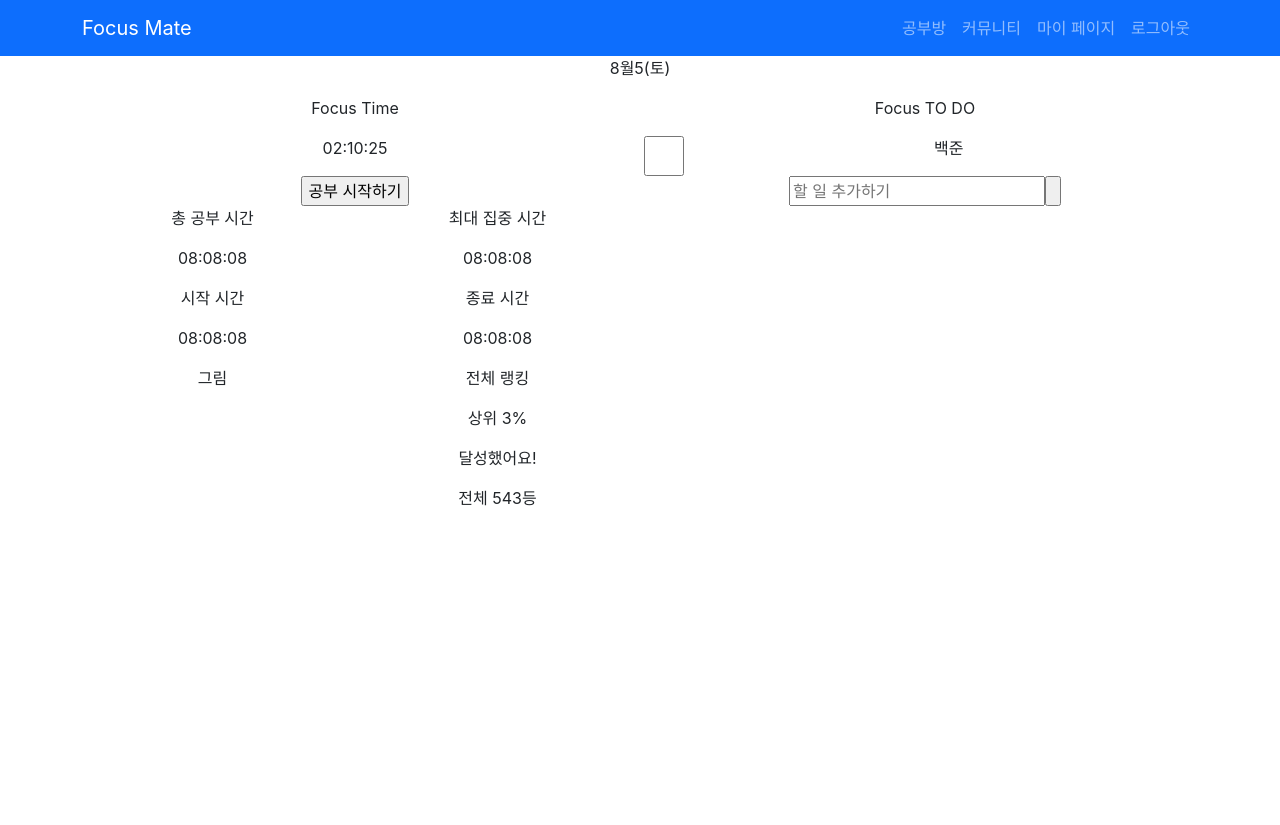
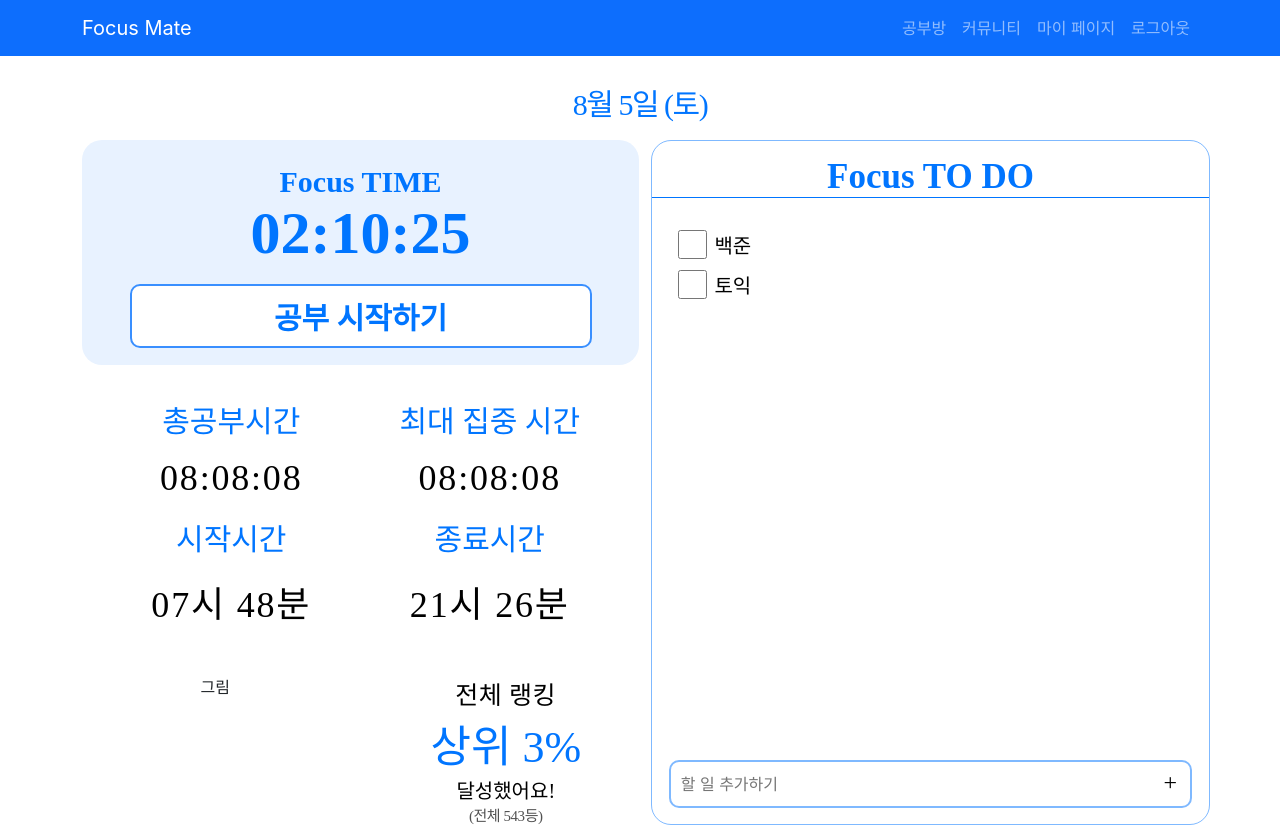
Before and after one commit to TEAM-TETRIS-Web/Front-end, a React (Create React App) app in the folder tetris/: page / in a window 1280 px wide. Before the commit the page ends 800 px from the top, so only its background shows below. Built offline with nearby package versions, Linux system fonts and the light colour scheme.

Commit message:
css 적용 (todolist, time, 랭킹 적용 필요)

```diff
--- /dev/null
+++ b/tetris/src/pages/main.css
@@ -0,0 +1,207 @@
+.title-date {
+  color: #0075ff;
+  text-align: center;
+  font-family: LINE Seed Sans KR;
+  font-size: 1.875rem;
+  font-style: normal;
+  font-weight: 400;
+  line-height: normal;
+  letter-spacing: -0.09375rem;
+  margin-top: 1.5rem;
+}
+
+.time-div {
+  border-radius: 1.25rem;
+  background: #e8f2ff;
+  padding: 1px;
+}
+
+.time-div .time-title {
+  margin-top: 1.5rem;
+  margin-bottom: 0;
+  color: #0075ff;
+  text-align: center;
+  font-family: LINE Seed Sans KR;
+  font-size: 1.875rem;
+  font-style: normal;
+  font-weight: 700;
+  line-height: normal;
+}
+
+.time-div .time-clock {
+  display: inline-block;
+  color: #0075ff;
+  text-align: center;
+  font-family: LINE Seed Sans KR;
+  font-size: 3.75rem;
+  font-style: normal;
+  font-weight: 700;
+  line-height: normal;
+}
+
+.time-div .time-btn {
+  width: 28.875rem;
+  height: 4.00263rem;
+  border-radius: 0.625rem;
+  border: 2px solid #398fff;
+  background: #fff;
+  color: #0075ff;
+  text-align: center;
+  font-family: LINE Seed Sans KR;
+  font-size: 1.875rem;
+  font-style: normal;
+  font-weight: 700;
+  line-height: normal;
+  margin-bottom: 1rem;
+}
+
+.time-div .time-btn:hover {
+  background: #0075ff;
+  color: white;
+}
+
+.timeText-div {
+  padding: 2rem;
+}
+.timeText-div .title {
+  color: #0075ff;
+  font-family: LINE Seed Sans KR;
+  font-size: 1.875rem;
+  font-style: normal;
+  font-weight: 400;
+  line-height: normal;
+}
+
+.timeText-div .time {
+  color: #000;
+  font-family: LINE Seed Sans KR;
+  font-size: 2.25rem;
+  font-style: normal;
+  font-weight: 400;
+  line-height: normal;
+  letter-spacing: 0.1125rem;
+}
+
+.title-rank {
+  color: #000;
+  font-family: LINE Seed Sans KR;
+  font-size: 1.5625rem;
+  font-style: normal;
+  font-weight: 400;
+  line-height: normal;
+  letter-spacing: 0.03125rem;
+}
+.ranking p {
+  margin: 0 0 0 0;
+}
+.rank {
+  color: #0075ff;
+  text-align: center;
+  font-family: LINE Seed Sans KR;
+  font-size: 2.75rem;
+  font-style: normal;
+  font-weight: 400;
+  line-height: normal;
+}
+
+.rank-text {
+  color: #000;
+  text-align: center;
+  font-family: LINE Seed Sans KR;
+  font-size: 1.25rem;
+  font-style: normal;
+  font-weight: 400;
+  line-height: normal;
+}
+
+.rank-grade {
+  color: #525252;
+  text-align: center;
+  font-family: LINE Seed Sans KR;
+  font-size: 0.9375rem;
+  font-style: normal;
+  font-weight: 400;
+  line-height: normal;
+  letter-spacing: -0.02813rem;
+}
+
+.toDo-div {
+  border-radius: 1.25rem;
+  border: rgba(0, 117, 255, 0.50) solid 1px;
+  padding: 0 0;
+  position: relative;
+}
+
+.toDo-div .title {
+  color: #0075ff;
+  text-align: center;
+  font-family: LINE Seed Sans KR;
+  font-size: 2.1875rem;
+  font-style: normal;
+  font-weight: 700;
+  line-height: normal;
+  border-bottom: #0075ff solid 1px;
+  margin-top: 1rem;
+  margin-bottom : 2rem;
+}
+
+.toDo-div .toDo {
+  text-align: left;
+  padding: 0 0;
+  display: inline-block;
+}
+
+.toDo-div .text {
+  margin: 0 0 0 0;
+  line-height: 120%;
+  padding: 0 0;
+  text-align: left;
+  color: #000;
+  font-family: LINE Seed Sans KR;
+  font-size: 1.25rem;
+  font-style: normal;
+  font-weight: 250;
+  line-height: normal;
+}
+
+.toDoList {
+  height: 1.3rem;
+  width: auto;
+  margin: 1.2rem 1.2rem;
+}
+
+.AddToDo-div {
+  border-radius: 0.625rem;
+  border: 2px solid rgba(0, 117, 255, 0.5);
+  position: absolute;
+  bottom: 1rem;
+  width: 94%;
+  margin: 0 3%;
+  text-align: left;
+}
+
+.AddToDo-div input[type="text"] {
+  border: none;
+  padding: 0 0;
+  margin: 10px;
+  width: 90%;
+  height: 24px;
+}
+
+.AddToDo-div input[type="text"]:focus {
+  outline: none;
+}
+
+.AddToDo-div input[type="button"] {
+  display: inline-block;
+  font-size: 1.5rem;
+  width: 24px;
+  height: 35px;
+  padding: 0;
+  border: none;
+  background-color: transparent;
+  align-items: center;
+  font-weight: 400;
+  justify-content: center;
+  font-family: LINE Seed Sans KR;
+}
--- a/tetris/src/pages/main.js
+++ b/tetris/src/pages/main.js
@@ -1,90 +1,84 @@
 import React, { useState, useEffect } from "react";
+import "./main.css";
 
 const Main = () => {
   let today = new Date();
-  let week = ["일", "월", "화", "수", "목", "금", "토" ];
+  let week = ["일", "월", "화", "수", "목", "금", "토"];
   let [focusTime, setFocusTime] = useState("02:10:25");
 
   return (
     <div className="container">
-      <p>
-        {today.getMonth() + 1}월{today.getDate()}({week[today.getDay()]})
+      <p className="title-date">
+        {today.getMonth() + 1}월 {today.getDate()}일 ({week[today.getDay()]})
       </p>
       {/* 메인창 */}
       <div className="row">
-        <div className="col">
+        <div className="col time-detail-div">
           {/* Focus Time  */}
           <div className="time-div">
-            <p>Focus Time</p>
-            <p>{focusTime}</p>
-            <input
-              type="button"
-              value="공부 시작하기"
-              />
+            <p className="time-title">Focus TIME</p>
+            <p className="time-clock">{focusTime}</p>
+            <input className="time-btn" type="button" value="공부 시작하기" />
           </div>
           {/* Focus Time 끝 */}
           {/* 총 공부 시간, 최대 집중 시간, 시작 시간, 종료 시간 */}
-          <div className="row">
+          <div className="row timeText-div">
             <div className="col-6">
-              <p>총 공부 시간</p>
-              <p>08:08:08</p>
+              <p className="title">총공부시간</p>
+              <p className="time">08:08:08</p>
             </div>
             <div className="col-6">
-              <p>최대 집중 시간</p>
-              <p>08:08:08</p>
+              <p className="title">최대 집중 시간</p>
+              <p className="time">08:08:08</p>
             </div>
             <div className="col-6">
-              <p>시작 시간</p>
-              <p>08:08:08</p>
+              <p className="title">시작시간</p>
+              <p className="time">07시 48분</p>
             </div>
             <div className="col-6">
-              <p>종료 시간</p>
-              <p>08:08:08</p>
+              <p className="title">종료시간</p>
+              <p className="time">21시 26분</p>
             </div>
           </div>
           {/* 총 공부 시간, 최대 집중 시간, 시작 시간, 종료 시간 끝 */}
-          <div className="row">
+          <div className="row ranking">
+            <div className="col">그림</div>
             <div className="col">
-              그림
-            </div>
-            <div className="col">
-              <p>전체 랭킹</p>
-              <p>상위 3%</p>
-              <p>달성했어요!</p>
-              <p>전체 543등</p>
+              <p className="title-rank">전체 랭킹</p>
+              <p className="rank">상위 3%</p>
+              <p className="rank-text">달성했어요!</p>
+              <p className="rank-grade">(전체 543등)</p>
             </div>
           </div>
         </div>
 
         {/* Focus To Do */}
         <div className="toDo-div col">
-          <p>Focus TO DO</p>
+          <p className="title">Focus TO DO</p>
           {/* TodoList 목록 */}
           <div className="toDoList-div">
             <div className="toDoList row">
-              <input
-                className="toDolist-checkbox col-1"
-                type="checkbox"
-              />
-              <p className="col">백준</p>
+              <input type="checkbox" className="col-1" />
+              <p className="text col">백준</p>
+            </div>
+          </div>
+          <div className="toDoList-div">
+            <div className="toDoList row">
+              <input type="checkbox" className="col-1" />
+              <p className="text col">토익</p>
             </div>
           </div>
           {/* TodoList 목록 끝 */}
           {/* 할일 추가 창 */}
           <div className="AddToDo-div">
-            <input
-              type="text"
-              placeholder="할 일 추가하기"
-            />
-            <input
-              type="button"
-            />
+            <input type="text" placeholder="할 일 추가하기" />
+            <input type="button" value="+"/>
           </div>
           {/* 할일 추가 창 끝 */}
         </div>
       </div>
     </div>
-  )
-}
+  );
+};
 
 export default Main;
```
